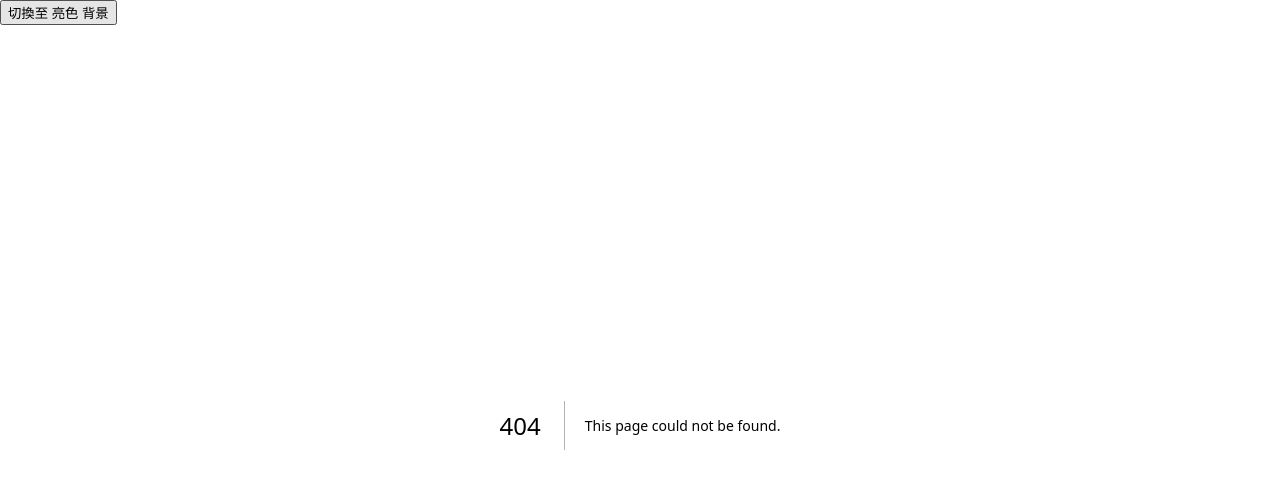
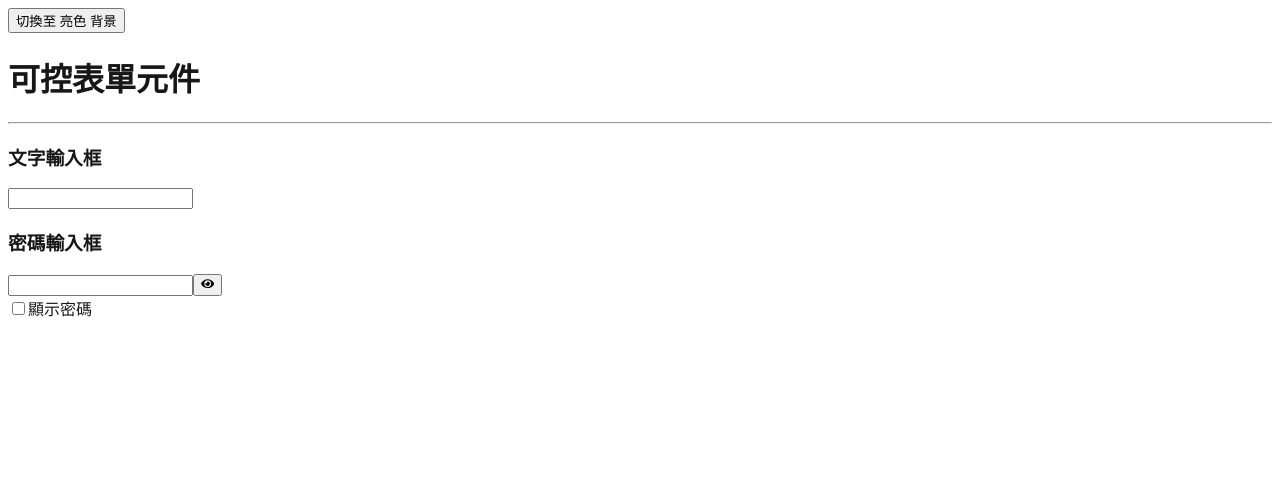
Before and after one commit to sugarban-p/react-lectures, a Next.js app: page /ch6-form/controlled in a window 1280 px wide. Before the commit this address had no page. Shown: the top 488 px of the page. Built offline with nearby package versions, Linux system fonts and the light colour scheme.

Commit message:
可控表單元件 (1) - 文字輸入框 - input text - input password - 透過 checkbox/button 切換密碼顯示

```diff
--- /dev/null
+++ b/app/ch6-form/controlled/_components/input-text.tsx
@@ -0,0 +1,49 @@
+'use client';
+
+import { useState } from 'react';
+import { FaEye, FaEyeSlash } from 'react-icons/fa';
+
+export default function InputText() {
+  const [text, setText] = useState('');
+  const [password, setPassword] = useState('');
+  // 顯示密碼用
+  const [showPwd, setShowPwd] = useState(false);
+
+  return (
+    <>
+      <h3>文字輸入框</h3>
+      <input
+        type="text"
+        value={text}
+        onChange={(e) => {
+          setText(e.target.value);
+        }}
+      />
+      <h3>密碼輸入框</h3>
+      <input
+        type={showPwd ? 'text' : 'password'}
+        value={password}
+        onChange={(e) => {
+          setPassword(e.target.value);
+        }}
+      />
+      <button
+        onClick={() => {
+          setShowPwd(!showPwd);
+        }}
+      >
+        {showPwd ? <FaEyeSlash /> : <FaEye />}
+      </button>
+      <br />
+      <input
+        type="checkbox"
+        checked={showPwd}
+        onChange={() => {
+          // setShowPwd(e.target.checked);
+          setShowPwd(!showPwd);
+        }}
+      />
+      顯示密碼
+    </>
+  );
+}
--- /dev/null
+++ b/app/ch6-form/controlled/page.tsx
@@ -0,0 +1,13 @@
+'use client';
+
+import InputText from './_components/input-text';
+
+export default function ControlledPage() {
+  return (
+    <>
+      <h1>可控表單元件</h1>
+      <hr />
+      <InputText></InputText>
+    </>
+  );
+}
--- a/app/page.tsx
+++ b/app/page.tsx
@@ -52,10 +52,13 @@ export default function HomePage() {
         <a href="/ch5-props/cart-v2">
           context 練習 - 購物車v2 ( /ch5-props/cart-v2 )
         </a>
-        <br />{' '}
+        <br />
         <a href="/ch5-props/user/login">
           context 練習 - 會員登入 ( /ch5-props/user/login )
         </a>
+        <br />
+        <h4>CH6</h4>
+        <a href="/ch6-form/controlled">可控表單元件 ( /ch6-form/controlled )</a>
         <br />
       </div>
     </>
--- a/package.json
+++ b/package.json
@@ -3,7 +3,7 @@
   "version": "0.1.0",
   "private": true,
   "scripts": {
-    "dev": "next dev",
+    "dev": "next dev --webpack",
     "build": "next build",
     "start": "next start",
     "lint": "eslint",
```
